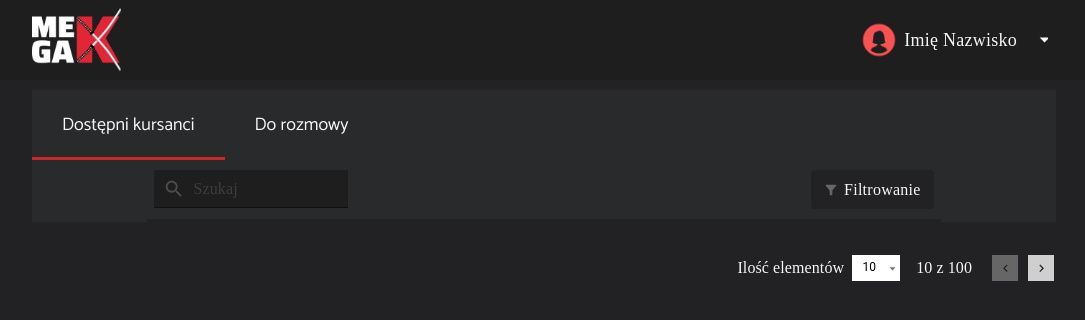
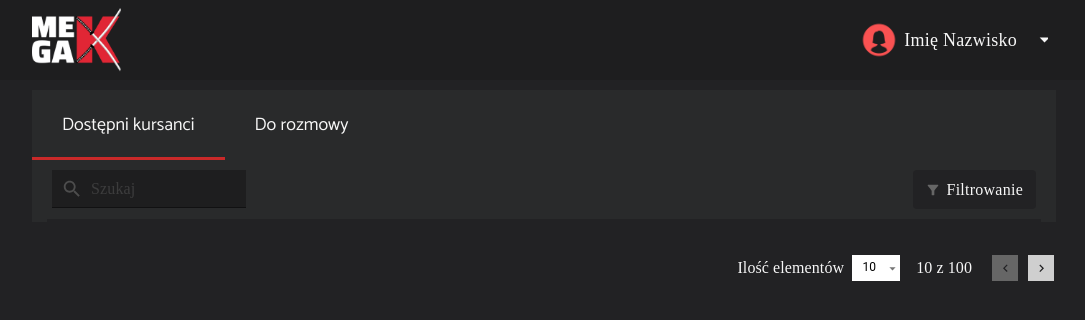
Before and after one commit to git-asia/HeadHunter_client, a React (Vite) app: page /list in a window 1280 px wide. Shown: the top 320 px of the page, without its empty margins (96-1181 px from the left). Built offline with nearby package versions, Linux system fonts and the light colour scheme.

Commit message:
improvement of the width of the displayed element

```diff
--- a/src/components/SearchFilterBar/SearchFilterBar.scss
+++ b/src/components/SearchFilterBar/SearchFilterBar.scss
@@ -1,7 +1,6 @@
 @import '../../variables';
 
 .SearchFilterBar-wrapper{
-  width: $width-80;
   background-color: $lightest-dark;
   margin: 0 auto;
 
```
